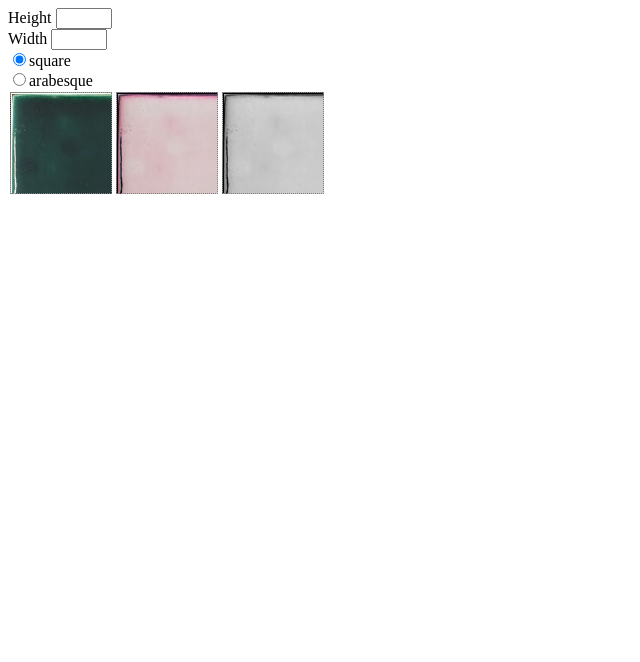
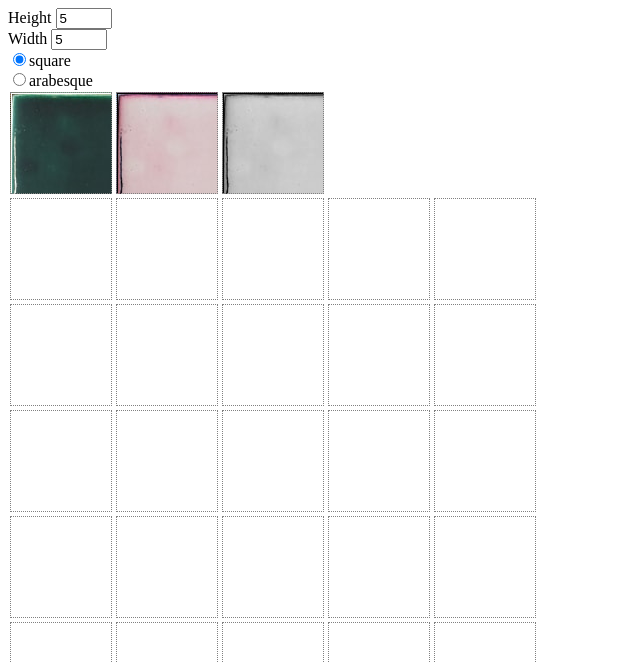
Before and after one commit to LukasSlizik/tilesConfigurator, a plain HTML site: page index.html in a window 1280 px wide. Both pictures are taken after a click on the radio button 19 px from the left and 59 px from the top of the page. Shown: the top 662 px of the page, without its empty margins (0-640 px from the left). Drawn offline with Linux system fonts and the light colour scheme.

Commit message:
refreshGrid on change in tileForm

```diff
--- a/index.html
+++ b/index.html
@@ -40,11 +40,11 @@
 
     <div>
         <label for="heightSelector">Height</label>
-        <input type="number" class="dimensionSelector" id="heightSelector" min="1" max="10" />
+        <input type="number" class="dimensionSelector" id="heightSelector" min="1" max="10" value=5 />
     </div>
     <div>
         <label for="widthSelector">Width</label>
-        <input type="number" class="dimensionSelector" id="widthSelector" min="1" max="10" />
+        <input type="number" class="dimensionSelector" id="widthSelector" min="1" max="10" value=5 />
     </div>
 
     <div id="tileSelector"></div>
--- a/site.js
+++ b/site.js
@@ -23,12 +23,13 @@ document.addEventListener("DOMContentLoaded", function (event) {
     generateFormSelector();
 
     for (let selector of selectors) {
-        selector.addEventListener("click", function (event) {
-            generateGrid();
+        selector.addEventListener("change", function (event) {
+            refreshGrid();
         });
     }
 
     populateTiles();
+    refreshGrid();
 });
 
 function generateFormSelector() {
@@ -55,6 +56,11 @@ function createOneTileFormDiv(form) {
     inputDiv.value = form;
     inputDiv.name = tileFormName;
 
+    inputDiv.addEventListener("click", function (event) {
+        refreshGrid();
+    });
+
+
     // label
     var labelDiv = document.createElement("label");
     labelDiv.innerText = form;
@@ -66,7 +72,7 @@ function createOneTileFormDiv(form) {
     return tileFormDiv;
 }
 
-function generateGrid() {
+function refreshGrid() {
     switch (getSelectedTileForm()) {
         case 'square':
             generateSquareGrid();
```
